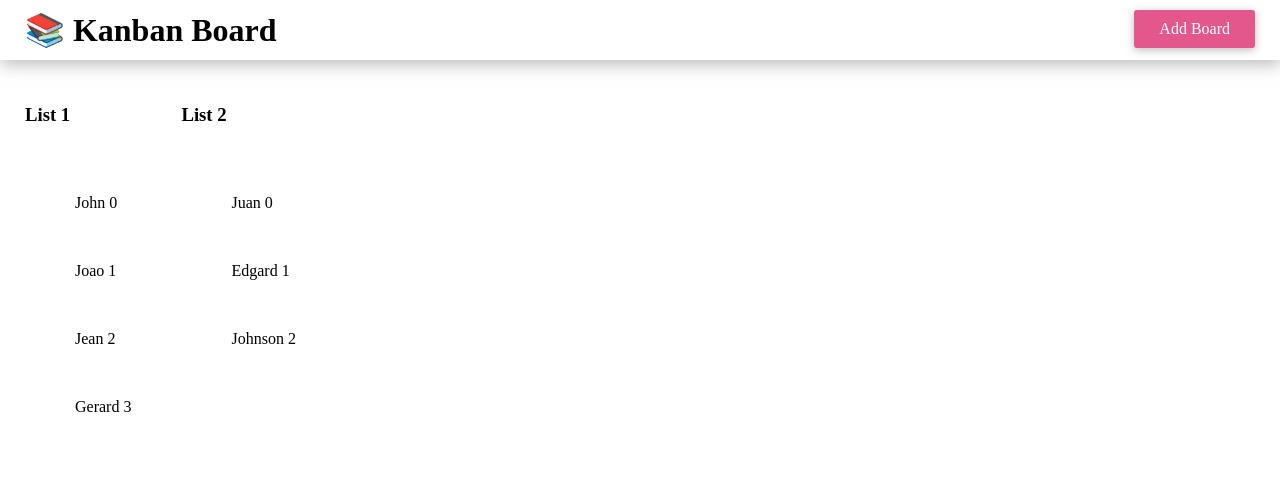
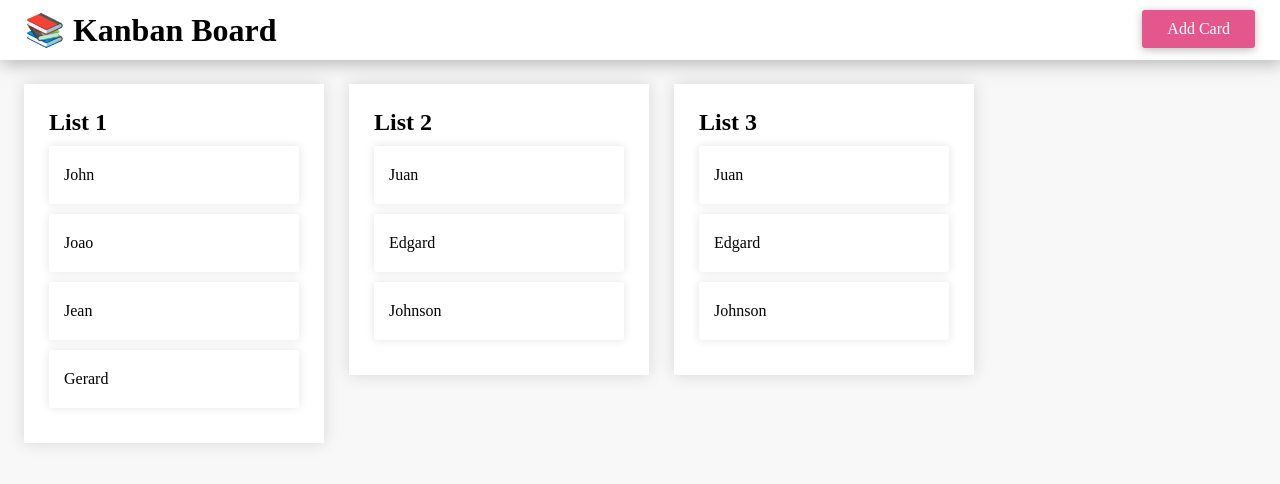
Before and after one commit to rubanthilak/kanban-board, a Vue app: page / in a window 1280 px wide. Shown: the top 484 px of the page. Built offline with nearby package versions, Linux system fonts and the light colour scheme.

Commit message:
added some css

```diff
--- a/src/App.vue
+++ b/src/App.vue
@@ -27,5 +27,6 @@ export default {
 body{
   margin: 0px;
   padding: 0px;
+  background: #f8f8f8;
 }
 </style>
--- a/src/components/MainBoard.vue
+++ b/src/components/MainBoard.vue
@@ -1,82 +1,92 @@
 <template>
-    <div class="row">
-        <draggable
-        :list="listArray"
-        item-key="name"
-        @start="dragging = true"
-        @end="dragging = false"
-        >
+  <draggable :list="listArray" item-key="name" handle=".handle" class="row">
     <template #item="{ element }">
-          <div class="column">
-            <h3>{{ element.name }}</h3>
-            <draggable
-             :list="element.value"
-             item-key="name"
-             group="people"
-            >
-             <template #item="{ element, index }">
       <div>
-                     {{ element.name }} {{ index }}
+        <div class="card">
+          <h2 class="handle">{{ element.name }}</h2>
+          <draggable :list="element.value" item-key="name" group="people">
+            <template #item="{ element }">
+              <div class="list-item">{{ element.name }}</div>
+            </template>
+          </draggable>
+        </div>
       </div>
     </template>
   </draggable>
-          </div>
-        </template>
-        </draggable>
-    </div>
 </template>
 
 <script>
 import draggable from "vuedraggable";
 export default {
-    components:{
-        draggable
+  components: {
+    draggable,
   },
   data() {
     return {
-      dragging: false,
-      listArray : [
+      listArray: [
         {
           name: "List 1",
-            dragging: false,
-            value : [
+          value: [
             { name: "John", id: 1 },
             { name: "Joao", id: 2 },
             { name: "Jean", id: 3 },
-                { name: "Gerard", id: 4 }
-            ]
+            { name: "Gerard", id: 4 },
+          ],
         },
         {
           name: "List 2",
-           dragging: false,
           value: [
             { name: "Juan", id: 5 },
             { name: "Edgard", id: 6 },
-                { name: "Johnson", id: 7 }
-           ]
-        }
-      ]
+            { name: "Johnson", id: 7 },
+          ],
+        },
+        {
+          name: "List 3",
+          value: [
+            { name: "Juan", id: 5 },
+            { name: "Edgard", id: 6 },
+            { name: "Johnson", id: 7 },
+          ],
+        },
+      ],
     };
   },
-}
+};
 </script>
 
 <style scoped>
-
-    .row div{
+.row {
+  width: auto;
+  height: calc(100vh - 110px);
+  padding: 24px;
   display: flex;
   flex-direction: row;
-        margin: 25px;
+  overflow-x: scroll;
 }
 
-    .row > div > div {
-        flex-direction: column;
+h2 {
   cursor: pointer;
   margin: 0px;
 }
 
-    .column div{
-        display: flex;
-        flex-direction: column;
+.card {
+  box-shadow: 0px 0px 15px #22222227;
+  padding: 25px;
+  background: white;
+  margin-right: 25px;
+  margin-bottom: 25px;
+  min-width: 250px;
+  float: left;
 }
+
+.list-item {
+  padding: 20px 15px;
+  margin: 10px 0px;
+  box-shadow: 0px 0px 10px #2222221e;
+  border-radius: 3px;
+  cursor: pointer;
+  background: white;
+}
+
 </style>
--- a/src/components/NavigationBar.vue
+++ b/src/components/NavigationBar.vue
@@ -1,16 +1,17 @@
 <template>
     <div>
         <h1>📚 Kanban Board</h1>
-        <button>Add Board</button>
+        <button>Add Card</button>
     </div>
 </template>
 
 <style scoped>
     div{
-        width: calc( 100% - 50px);
+        width: calc( 100vw - 50px);
         height: 60px;
         box-shadow: 1px 5px 15px #8888888a;
         padding: 0px 25px;
+        background: white;
     }
     h1{
         font-family: "Circular Std Bold";
```
Lines whose indentation alone changed are shown as unchanged.
